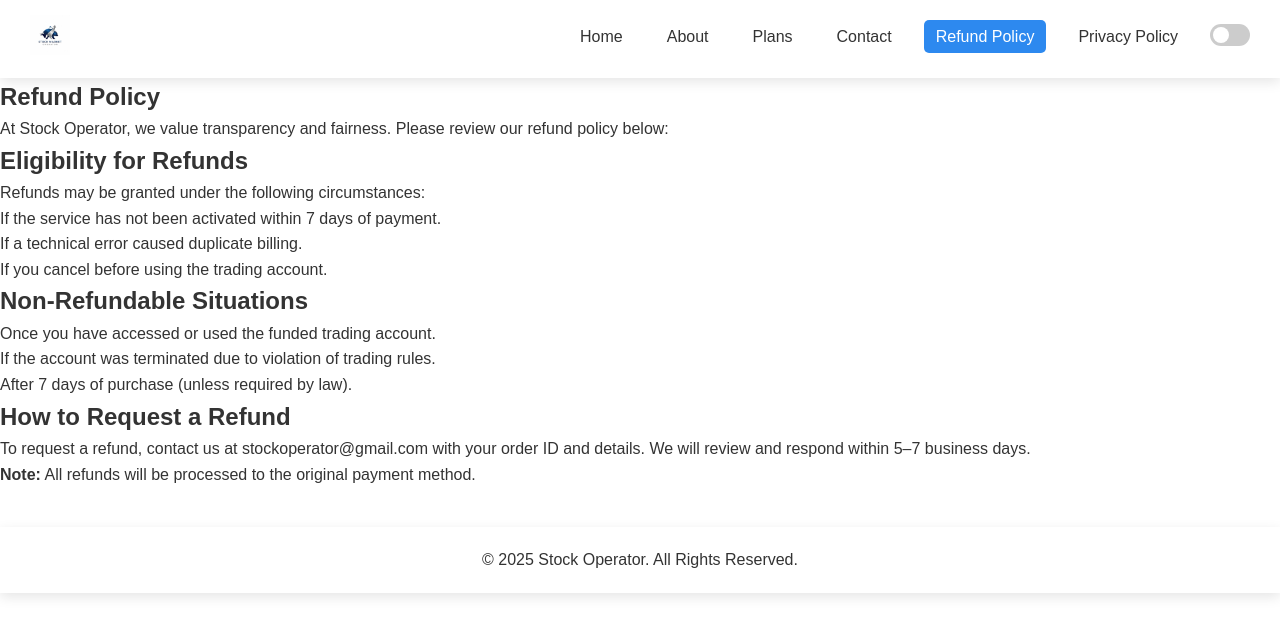
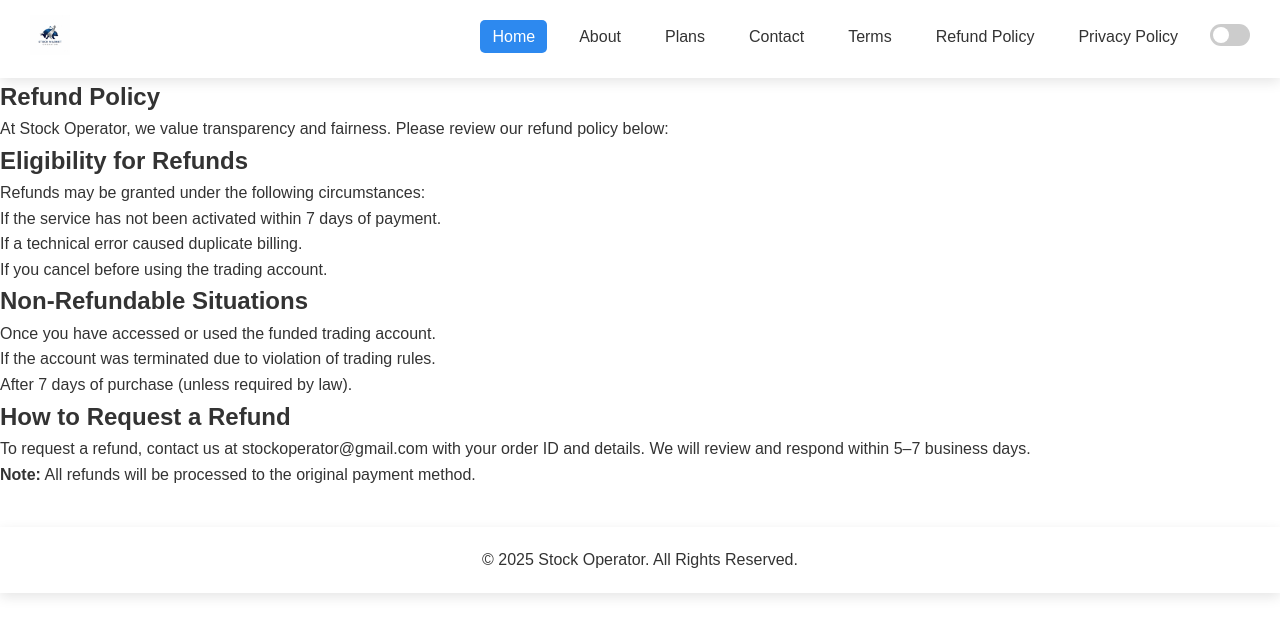
Before and after one commit to growinvestment47-alt/Stock-Operator-, a plain HTML site: page refund.html in a window 1280 px wide. Drawn offline with Linux system fonts and the light colour scheme.

Commit message:
refund.html
Signed-off-by: growinvestment47-alt <growinvestment47@gmail.com>

```diff
--- a/refund.html
+++ b/refund.html
@@ -15,11 +15,12 @@
       </a>
       <button class="hamburger" aria-label="Menu">&#9776;</button>
       <ul class="nav-links">
-        <li><a href="index.html">Home</a></li>
+        <li><a href="index.html" class="active">Home</a></li>
         <li><a href="about.html">About</a></li>
         <li><a href="plans.html">Plans</a></li>
         <li><a href="contact.html">Contact</a></li>
-        <li><a href="refund.html" class="active">Refund Policy</a></li>
+        <li><a href="terms.html">Terms</a></li>
+        <li><a href="refund.html">Refund Policy</a></li>
         <li><a href="privacy.html">Privacy Policy</a></li>
         <li><label class="switch"><input type="checkbox" id="theme-toggle"><span class="slider"></span></label></li>
       </ul>
```
